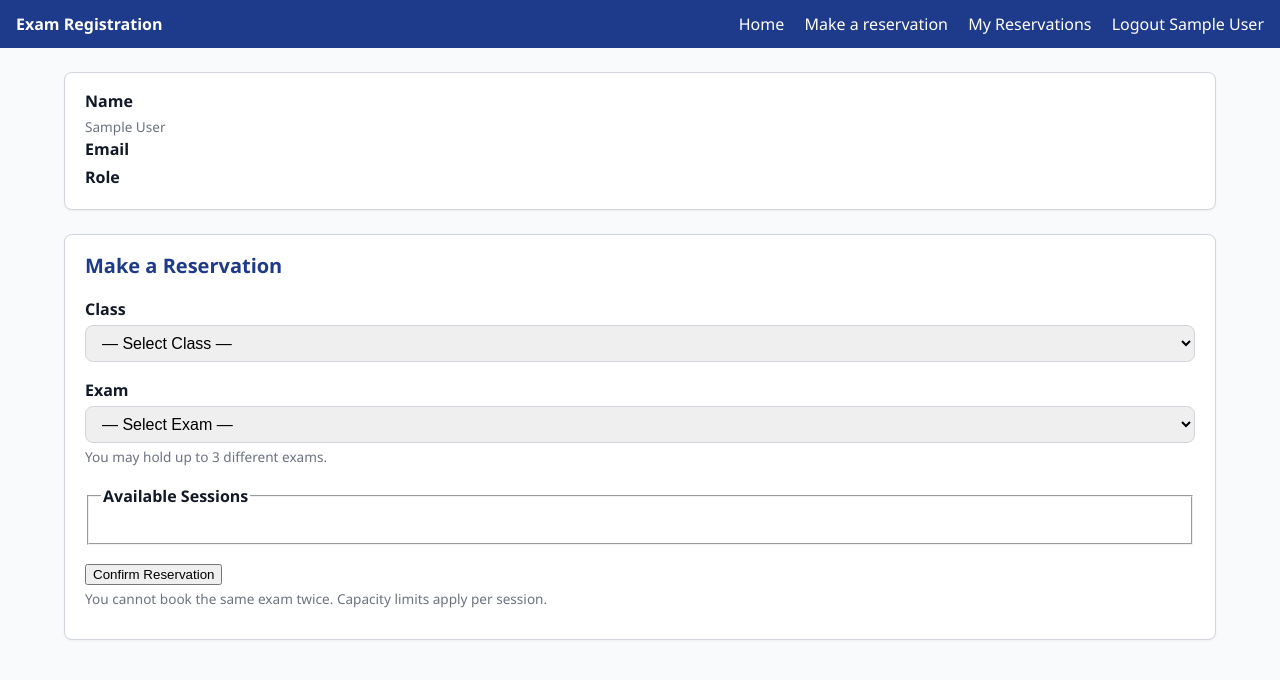
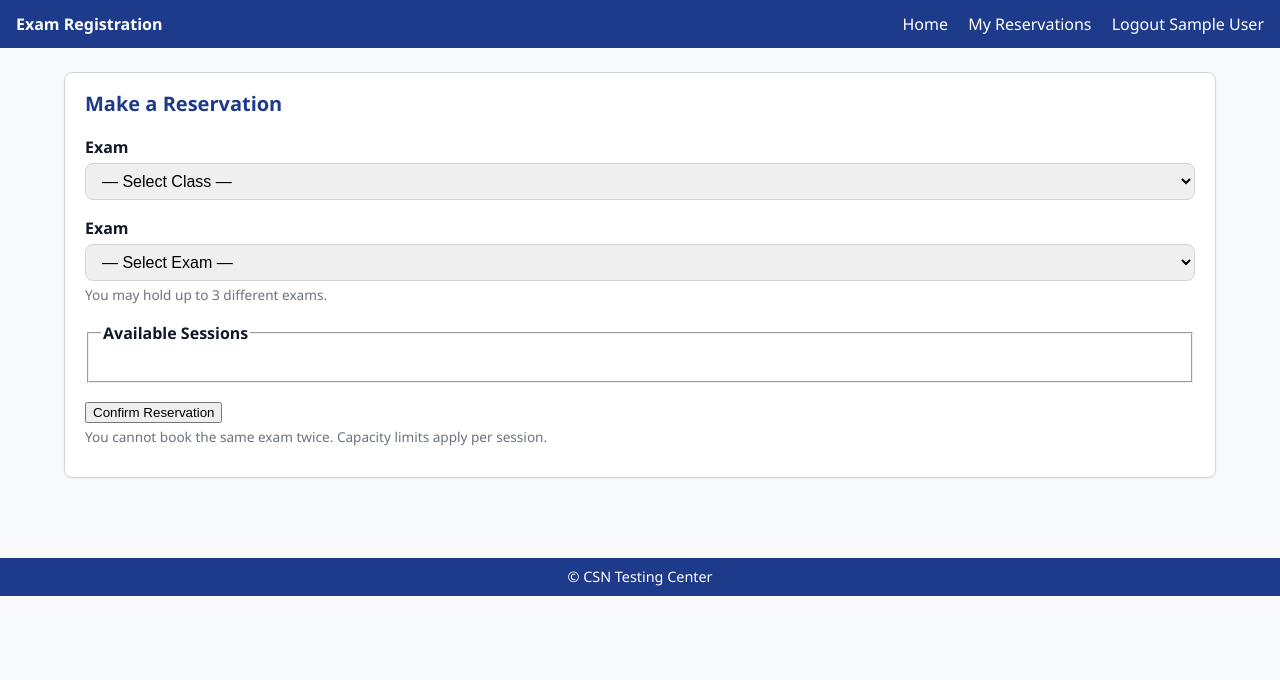
Before and after one commit to Jordan42434243/CIT_260_Undefined_Legends, a Flask app: page /dashboard in a window 1280 px wide. Shown: the top 680 px of the page. Run offline with Flask 3, Linux system fonts and the light colour scheme; the visitor is signed in with stand-in values (Sample User, id 1); tables that the repository leaves empty hold one stand-in row (values such as "Sample post").

Commit message:
Removed role and email from dashboard

```diff
--- a/main.py
+++ b/main.py
@@ -97,19 +97,22 @@ def dashboard():
 
         # Filter through DB until correct user is identified
         user = User.query.filter_by(email=session["email"]).first()
+        exams = Exam.query.all()
 
         # Display the user's unique dashboard
         # Pass the user's firstname and last name to "dashboard.html"
         if user:
             return render_template("dashboard.html",
                                      first_name = user.first_name,
-                                     last_name  = user.last_name)
+                                     last_name  = user.last_name,
+                                     exams=exams)
 
 # --- dashboard_faculty --- #
 @app.route("/dashboard_faculty")
 def dashboard_faculty():
     if "email" in session:
         user = User.query.filter_by(email=session["email"]).first()
+
 
         if user:
             return render_template("dashboard_faculty.html",
@@ -240,31 +243,38 @@ def logout():
 # Add Exam
 @app.route("/add_exam", methods=["POST"])
 def add_exam():
+    # Get exam data from form submission
     exam_name = request.form["exam_name"]
     exam_datetime = request.form["exam_datetime"]
     exam_location = request.form["exam_location"]
     exam_proctor = request.form["exam_proctor"]
 
+    # Convert datetime variable to a format acceptable by DB
     exam_datetime = datetime.fromisoformat(exam_datetime)
 
+    # Create new row in Exam table
     new_exam = Exam()
 
+    # Fill new row with data gathered from form submission
     new_exam.exam_name = exam_name
     new_exam.exam_datetime = exam_datetime
     new_exam.exam_location = exam_location
     new_exam.exam_proctor = exam_proctor
 
+    # Stage changes
     db.session.add(new_exam)
+    # Finalize changes
     db.session.commit()
 
+    # Refresh page
     return redirect(url_for("edit_database"))
-
-
-
 
 @app.route("/remove_exam", methods=["POST"])
 def remove_exam():
+
+    # Get user input from form
     exam_id = request.form["id"]
+
     exam = Exam.query.filter_by(exam_id=exam_id).first()
 
     if exam:
--- a/templates/dashboard.html
+++ b/templates/dashboard.html
@@ -15,7 +15,6 @@
       <div><strong>Exam Registration</strong></div>
       <nav class="header__nav">
         <a href="dashboard">Home</a>
-        <a href="#make-reservation"></a>Make a reservation</a>
         <a href="my_reservations">My Reservations</a>
         <a href="{{ url_for('logout') }}">Logout</a>
 		<span class="user-info">{{ first_name }} {{ last_name }}</span>
@@ -24,36 +23,21 @@
   </header>
 
   <main class="main grid grid--2">
-    <section class="card">
-      <div class="grid">
-        <div>
-          <span class="label">Name</span>
-          <div class="help">{{ first_name }} {{ last_name }}</div>
-        </div>
-        <div>
-          <span class="label">Email</span>
-          <div class="help">{{ email }}</div>
-        </div>
-        <div>
-          <span class="label">Role</span>
-          <div class="help">{{ role }}</div>
-        </div>
-      </div>
-    </section>
+
 
     <!-- Make a Reservation -->
     <section id="make-reservation" class="card">
       <h2 class="card__title">Make a Reservation</h2>
 
-      <form class="form" method="post" action="{{ url_for('register') }}" novalidate>
+      <form class="form" method="post" action="{{ url_for('register') }}">
         <!-- 0) Select Class -->
         <div class="form__row">
-          <label class="label" for="class">Class</label>
+          <label class="label" for="class">Exam</label>
           <select id="class" name="class_name" class="select" required>
-            <option value="">— Select Class —</option>
-            <option value="Math">Math</option>
-            <option value="English">English</option>
-            <option value="Computer Science">Computer Science</option>
+            <option value="" disabled selected hidden>— Select Class —</option>
+            {% for exam in exams %}
+            <option value="{{ exam.exam_id }}">{{ exam.exam_name }}</option>
+            {% endfor %}
           </select>
         </div>
 
--- a/templates/edit_database.html
+++ b/templates/edit_database.html
@@ -72,7 +72,7 @@
         <tbody>
           {% for exam in exams %}
           <tr>
-            <td>{{ exam.exam_id}}</td>
+            <td>{{ exam.exam_id }}</td>
             <td>{{ exam.exam_name }}</td>
             <td>{{ exam.exam_datetime }}</td>
             <td>{{ exam.exam_location }}</td>
```
